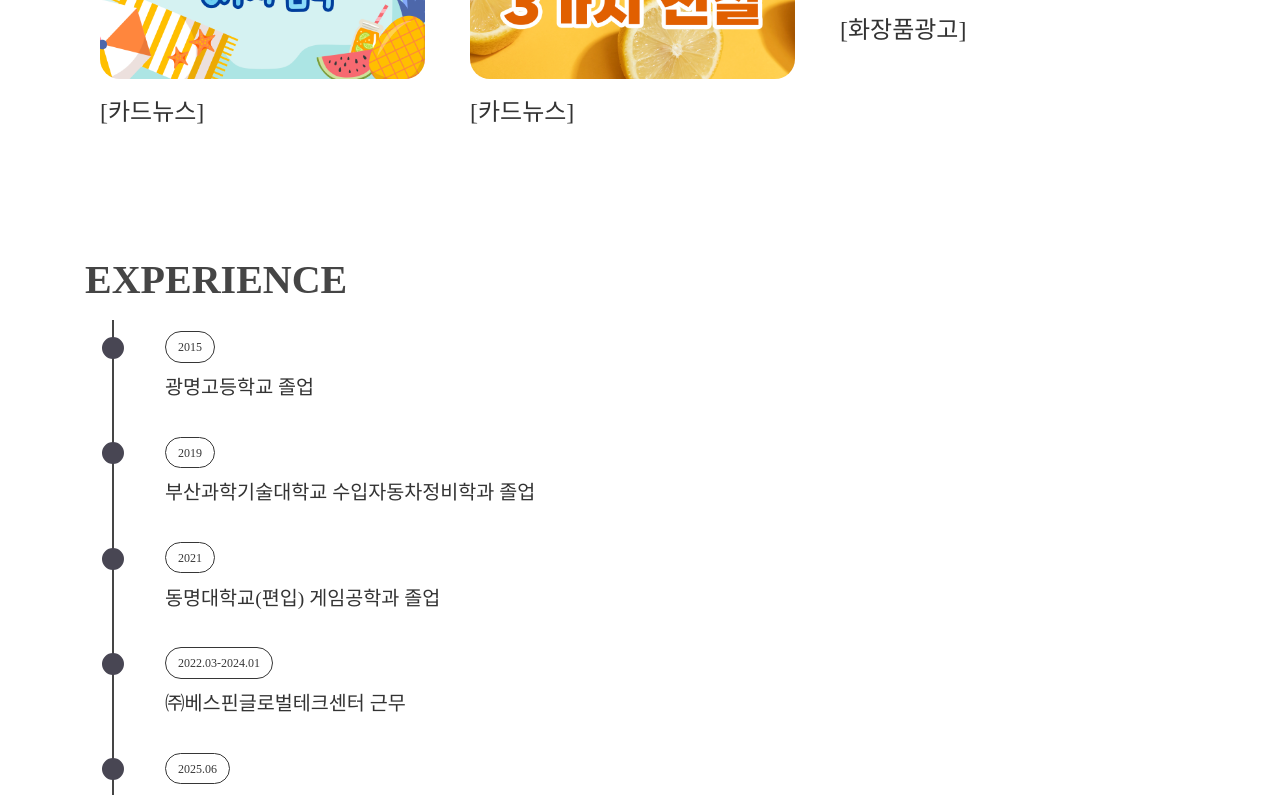
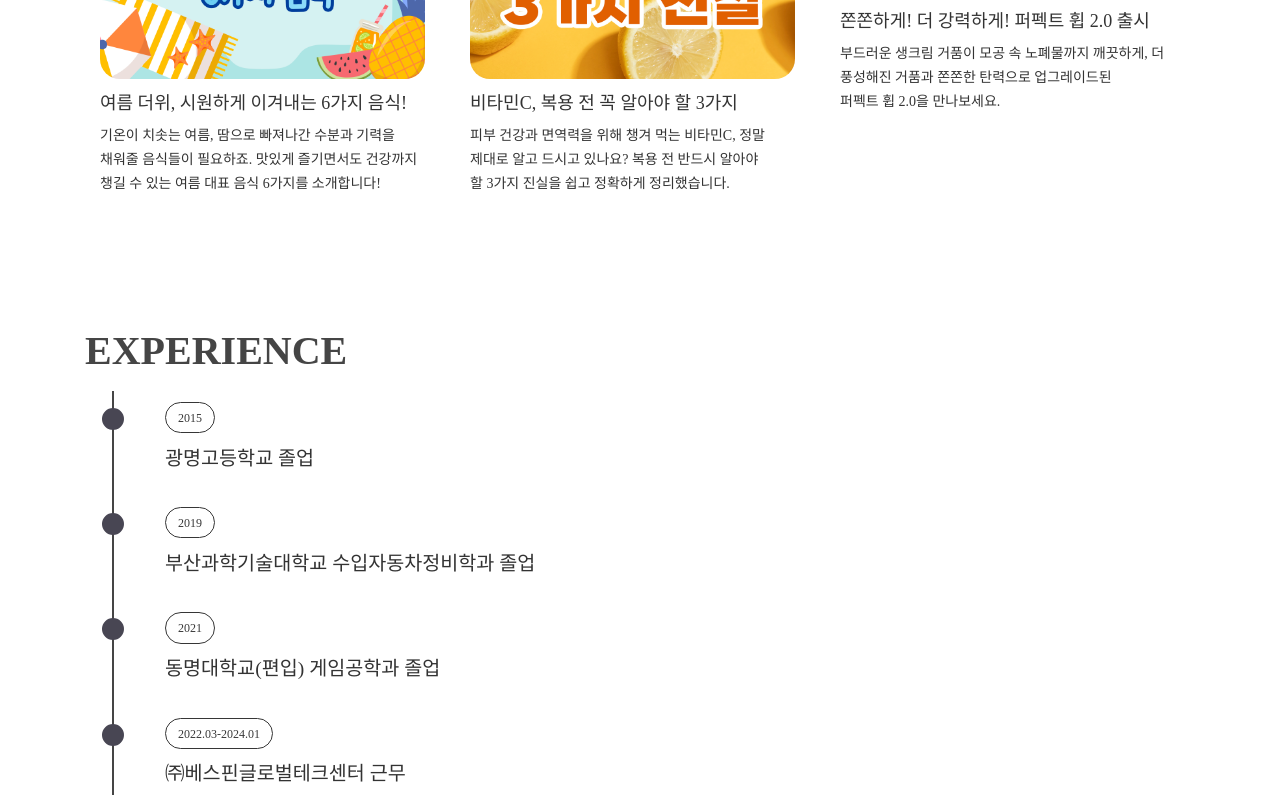
Before and after one commit to Useogi/Portfolio, a plain HTML site: page index.html in a window 1280 px wide. Shown: the part 5668-6463 px from the top of the page. Drawn offline with nearby package versions, Linux system fonts and the light colour scheme; files whose address does not match are found by name; a web font is replaced by a local one.

Commit message:
Add files via upload

```diff
--- a/css/style.css
+++ b/css/style.css
@@ -44,7 +44,7 @@ h1 {
 }
 
 /* 소제목 컬러 */
-h4 {
+/* h4 {
     font-family: 'Lato', sans-serif;
     text-transform: capitalize;
     letter-spacing: 2px;
@@ -52,10 +52,10 @@ h4 {
     color: #743fa3;
     margin-left: 40px;
     font-weight: 700;
-}
+} */
 
 /* h4소제목 앞에 바 */
-h4:before {
+/* h4:before {
     position: absolute;
     width: 30px;
     left: -40px;
@@ -64,7 +64,8 @@ h4:before {
     height: 2px;
     background: #743fa3;
     top: 9px;
-}
+} */
+
 
 
 
@@ -286,12 +287,14 @@ a:focus {
 }
 
 a:hover {
-    color: #F1CD5B;
+    /* color: #F1CD5B; */
+    color: #EAC76F;
     text-decoration: none;
 }
 
 a.active {
-    color: #F1CD5B;
+    /* color: #F1CD5B; */
+    color: #EAC76F;
 }
 
 
@@ -840,7 +843,7 @@ a.active {
 }
 
 #artwork h4 {
-    margin-top: -16px;
+    margin-top: 10px;
 }
 
 .artbox {
@@ -1092,8 +1095,9 @@ a.active {
 }
 
 .lefttext {
-    font-size: 16px !important;
+    font-size: 14px !important;
     /* padding-left: 20px; */
+    padding-right: 15px;
 }
 
 .container {
--- a/index.html
+++ b/index.html
@@ -345,19 +345,23 @@
 
                 <div class="col-md-4">
                     <div class="artbox"><a href="#none"><img src="./img/sns1.png" alt="3" class="art3"></a></div>
-                    <h3 class="h3_title">[카드뉴스]</h3>
-                    <p class="lefttext"></p>
+                    <h4 class="h4_title">여름 더위, 시원하게 이겨내는 6가지 음식!</h4>
+                    <p class="lefttext">기온이 치솟는 여름, 땀으로 빠져나간 수분과 기력을
+                        <br> 채워줄 음식들이 필요하죠. 맛있게 즐기면서도 건강까지 챙길 수 있는 여름 대표 음식 6가지를 소개합니다!</p>
                 </div>
                 <div class="col-md-4">
                     <div class="artbox"><a href="#none"><img src="./img/sns2.png" alt="1" class="art1"></a></div>
-                    <h3 class="h3_title">[카드뉴스]</h3>
-                    <p class="lefttext"></p>
+                    <h4 class="h4_title">비타민C, 복용 전 꼭 알아야 할 3가지</h4>
+                    <p class="lefttext">피부 건강과 면역력을 위해 챙겨 먹는 비타민C, 정말
+                        <br>제대로 알고 드시고 있나요? 복용 전 반드시 알아야
+                        <br>할 3가지 진실을 쉽고 정확하게 정리했습니다.</p>
                 </div>
 
                 <div class="col-md-4 m-1">
                     <div class="artbox"><a href="#none"><img src="./img/sns3.png" alt="2" class="art2"></a></div>
-                    <h3 class="h3_title">[화장품광고]</h3>
-                    <p class="lefttext"></p>
+                    <h4 class="h4_title">쫀쫀하게! 더 강력하게! 퍼펙트 휩 2.0 출시</h4>
+                    <p class="lefttext">부드러운 생크림 거품이 모공 속 노폐물까지 깨끗하게, 더 풍성해진 거품과 쫀쫀한 탄력으로 업그레이드된
+                        <br>퍼펙트 휩 2.0을 만나보세요.</p>
                 </div>
 
                 <!-- 두번쨰줄 -->
```
